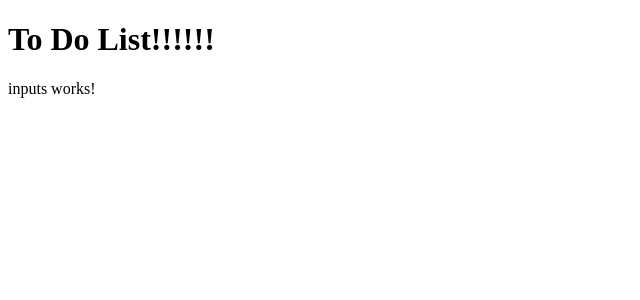
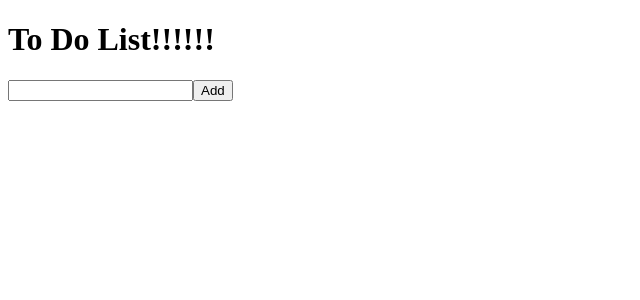
Before and after one commit to peeweemiwie/to-do-list, an Angular app: page / in a window 1280 px wide. Shown: the top 300 px of the page, without its empty margins (0-640 px from the left). Built offline with nearby package versions, Linux system fonts and the light colour scheme.

Commit message:
Create input and button from Angular tutorial - heroes

```diff
--- a/src/app/inputs/inputs.component.html
+++ b/src/app/inputs/inputs.component.html
@@ -1,3 +1,6 @@
-<p>
-  inputs works!
-</p>
+<input #newHero
+  (keyup.enter)="addHero(newHero.value)">
+
+  <button (click)="addHero(newHero.value)">Add</button>
+
+  <ul><li *ngFor="let hero of heroes">{{hero}}</li></ul>
--- a/src/app/inputs/inputs.component.ts
+++ b/src/app/inputs/inputs.component.ts
@@ -11,5 +11,10 @@ export class InputsComponent implements OnInit {
 
   ngOnInit() {
   }
-
+  heroes = [];
+  addHero(newHero: string) {
+    if (newHero) {
+      this.heroes.push(newHero);
+    }
+  }
 }
```
